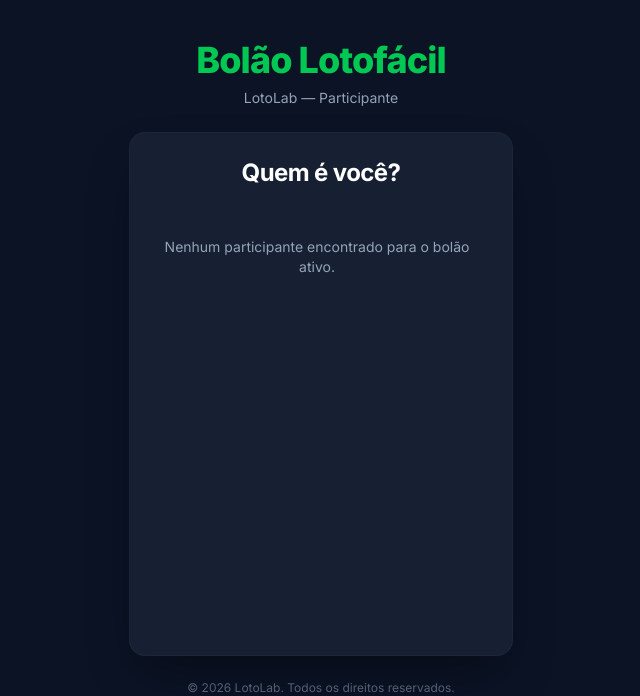
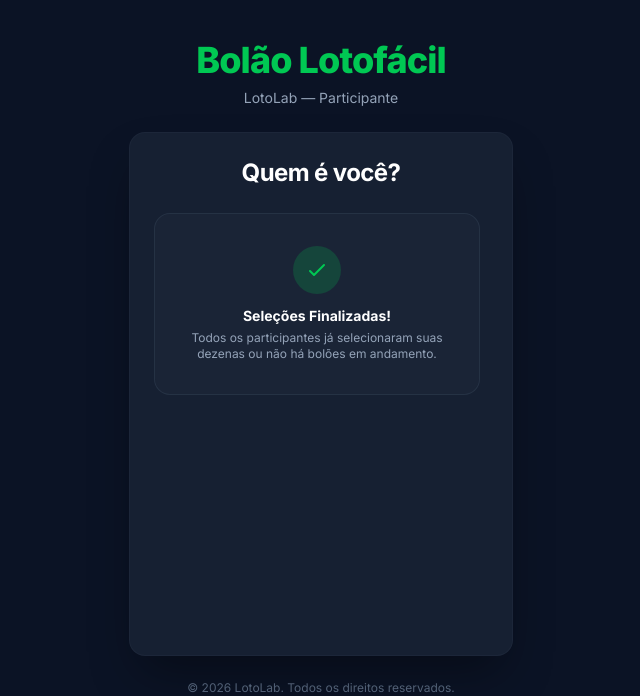
Before and after one commit to dartur1981/lotolab_v2, a Laravel app: page /pwa/lotofacil/login in a window 1280 px wide. Shown: the top 696 px of the page, without its empty margins (319-959 px from the left). Run offline with Laravel 12, Linux system fonts and the light colour scheme; tables that the repository leaves empty hold one stand-in row (values such as "Sample post"); some libraries are stand-ins or nearby versions.

Commit message:
feat(pwa): ocultar participantes da tela de login apos finalizarem suas selecoes

```diff
--- a/web/app/Livewire/Pwa/Lotofacil/Login.php
+++ b/web/app/Livewire/Pwa/Lotofacil/Login.php
@@ -53,9 +53,9 @@ class Login extends Component
 
         if (!$this->selectedUserId) {
             $participantesBrutos = \App\Models\User::with(['boloes_lotofacil' => function($q) {
-                $q->where('status', 1);
+                $q->whereIn('status', [0, 1]);
             }])->whereHas('boloes_lotofacil', function($query) {
-                $query->where('status', 1);
+                $query->whereIn('status', [0, 1]);
             })->orderBy('name')->get();
 
             $participantes = [];
--- a/web/app/Livewire/Pwa/Megasena/Login.php
+++ b/web/app/Livewire/Pwa/Megasena/Login.php
@@ -54,13 +54,24 @@ class Login extends Component
         $participantes = [];
 
         if (!$this->selectedUserId) {
-            $participantes = User::whereHas('megasenaBoloes', function($query) {
-                $query->whereIn('status', [0, 1, 2]);
+            $participantesBrutos = User::with(['megasenaBoloes' => function($q) {
+                $q->whereIn('status', [0, 1]);
+            }])->whereHas('megasenaBoloes', function($query) {
+                $query->whereIn('status', [0, 1]);
             })->orderBy('name')->get();
 
-            // Se não houver usuários cadastrados em bolões da Mega-Sena, exibe todos os usuários como fallback
-            if ($participantes->isEmpty()) {
-                $participantes = User::orderBy('name')->take(20)->get();
+            foreach ($participantesBrutos as $user) {
+                $isPending = false;
+                foreach ($user->megasenaBoloes as $bolao) {
+                    if ($bolao->isPendingForUser($user->id)) {
+                        $isPending = true;
+                        break;
+                    }
+                }
+
+                if ($isPending) {
+                    $participantes[] = $user;
+                }
             }
         }
 
--- a/web/app/Models/Lotofacil/Bolao.php
+++ b/web/app/Models/Lotofacil/Bolao.php
@@ -44,6 +44,8 @@ class Bolao extends Model
 
     public function isPendingForUser($userId): bool
     {
+        if ($this->status >= 2) return false;
+
         $totalBolao = $this->total_numeros ?? 25;
         $pivotRecords = \Illuminate\Support\Facades\DB::table('lotofacil_bolao_user')
             ->where('lotofacil_bolao_id', $this->id)
--- a/web/app/Models/Megasena/Bolao.php
+++ b/web/app/Models/Megasena/Bolao.php
@@ -65,6 +65,8 @@ class Bolao extends Model
 
     public function isPendingForUser($userId): bool
     {
+        if ($this->status >= 2) return false;
+
         $limitePessoal = $this->getLimiteDezenasForUser($userId);
         if ($limitePessoal === 0) return false;
 
--- a/web/resources/views/livewire/pwa/lotofacil/login.blade.php
+++ b/web/resources/views/livewire/pwa/lotofacil/login.blade.php
@@ -1,4 +1,4 @@
-<div class="flex-1 flex flex-col items-center pt-6 pb-2 w-full max-w-sm mx-auto h-full">
+<div wire:poll.5s class="flex-1 flex flex-col items-center pt-6 pb-2 w-full max-w-sm mx-auto h-full">
 
     <!-- Header / Branding Lotofácil -->
     <div class="text-center mb-6 shrink-0">
@@ -43,8 +43,12 @@
                         </div>
                     </button>
                 @empty
-                    <div class="text-center py-6">
-                        <p class="text-slate-400 text-sm">Nenhum participante encontrado para o bolão ativo.</p>
+                    <div class="text-center py-8 px-4 bg-[#1e293b]/50 rounded-2xl border border-slate-700/50">
+                        <div class="w-12 h-12 mx-auto mb-3 rounded-full bg-[#00C853]/20 flex items-center justify-center text-[#00C853]">
+                            <svg class="w-6 h-6" fill="none" stroke="currentColor" viewBox="0 0 24 24"><path stroke-linecap="round" stroke-linejoin="round" stroke-width="2" d="M5 13l4 4L19 7"></path></svg>
+                        </div>
+                        <p class="text-white font-bold text-sm">Seleções Finalizadas!</p>
+                        <p class="text-slate-400 text-xs mt-1">Todos os participantes já selecionaram suas dezenas ou não há bolões em andamento.</p>
                     </div>
                 @endforelse
             </div>
```
Also changed, not shown: web/resources/views/livewire/pwa/megasena/login.blade.php (+7 -3 lines).
